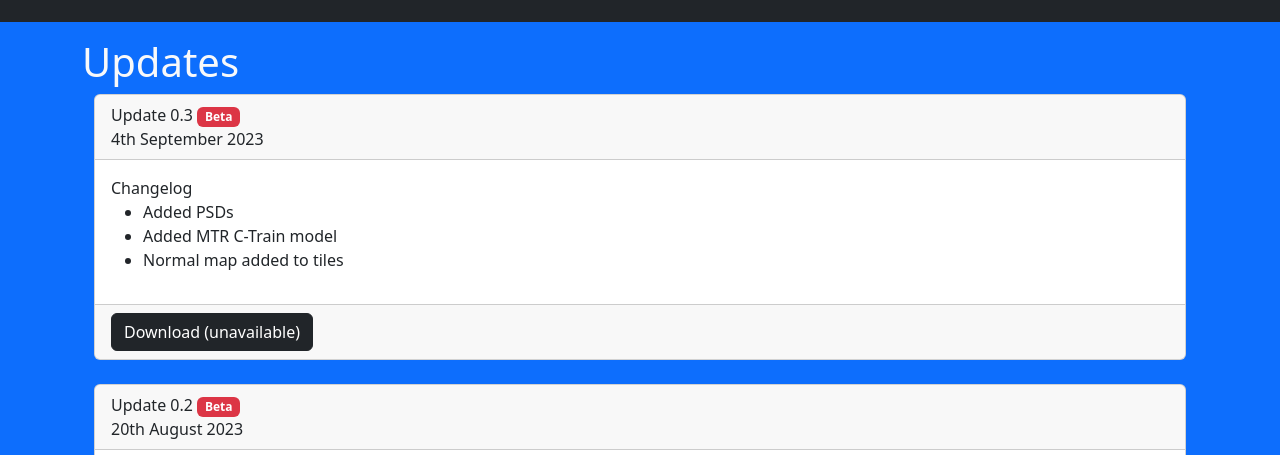
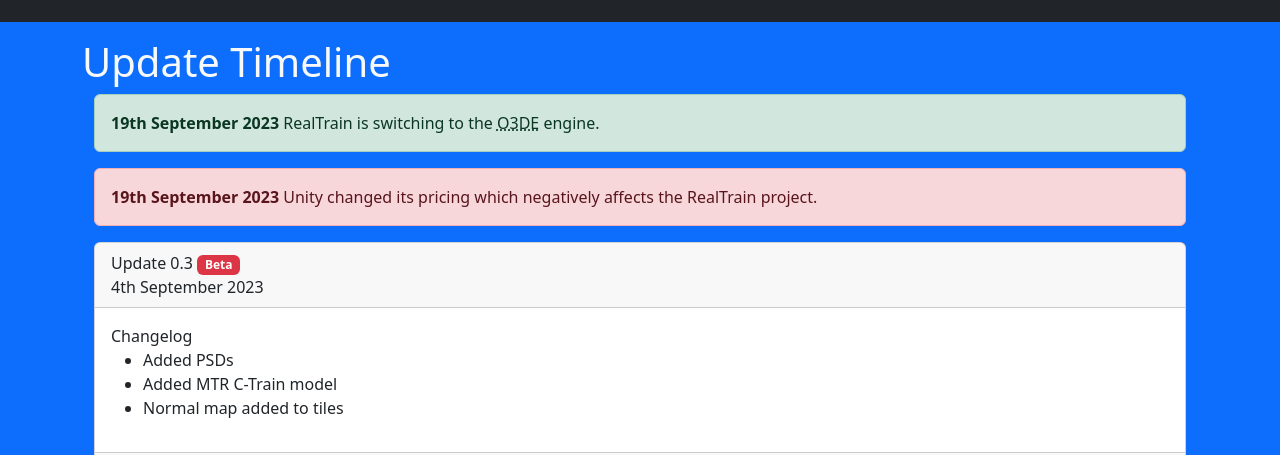
Before and after one commit to infinity-atom/rtrain, a plain HTML site: page index.html in a window 1280 px wide. Shown: the part 463-918 px from the top of the page. Drawn offline with nearby package versions, Linux system fonts and the light colour scheme.

Commit message:
Update index.html

```diff
--- a/index.html
+++ b/index.html
@@ -3,7 +3,7 @@
 <head>
 
     <!-- UNCOMMENT CODE WHEN PUSHING TO GH -->
-    <base href="/rtrain/">
+    <base href="https://infinity-atom.github.io/rtrain/">
 
     <meta charset="UTF-8">
     <meta name="viewport" content="width=device-width, initial-scale=1.0">
@@ -53,8 +53,14 @@
     </div>
     <div class="container-fluid bg-primary pt-3 pb-3">
         <div class="container text-light">
-            <h1>Updates</h1>
+            <h1>Update Timeline</h1>
             <div class="container-fluid">
+            	<div class="alert alert-success">
+                	<b>19th September 2023</b> RealTrain is switching to the <abbr title="Open 3D Engine">O3DE</abbr> engine.
+                </div>
+            	<div class="alert alert-danger">
+                	<b>19th September 2023</b> Unity changed its pricing which negatively affects the RealTrain project.
+                </div>
                 <div class="card">
                     <div class="card-header">
                         Update 0.3
```
